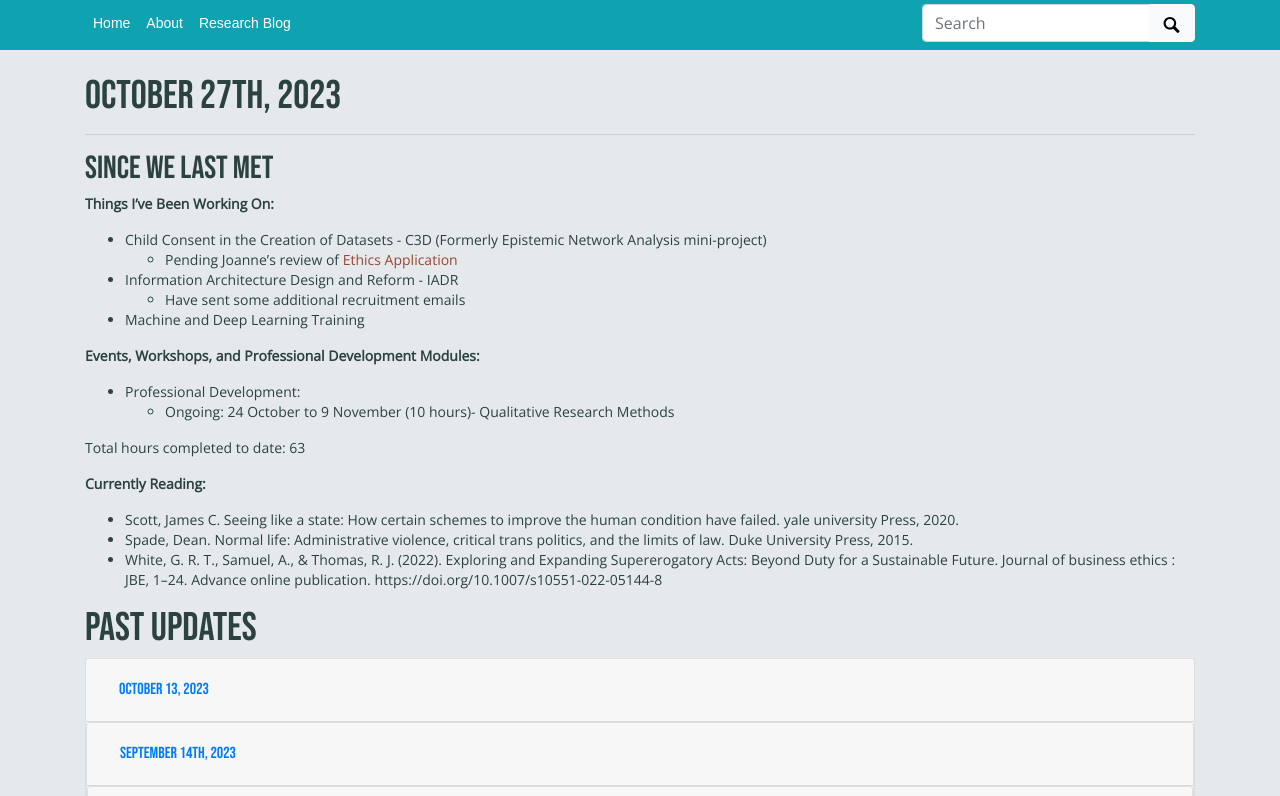
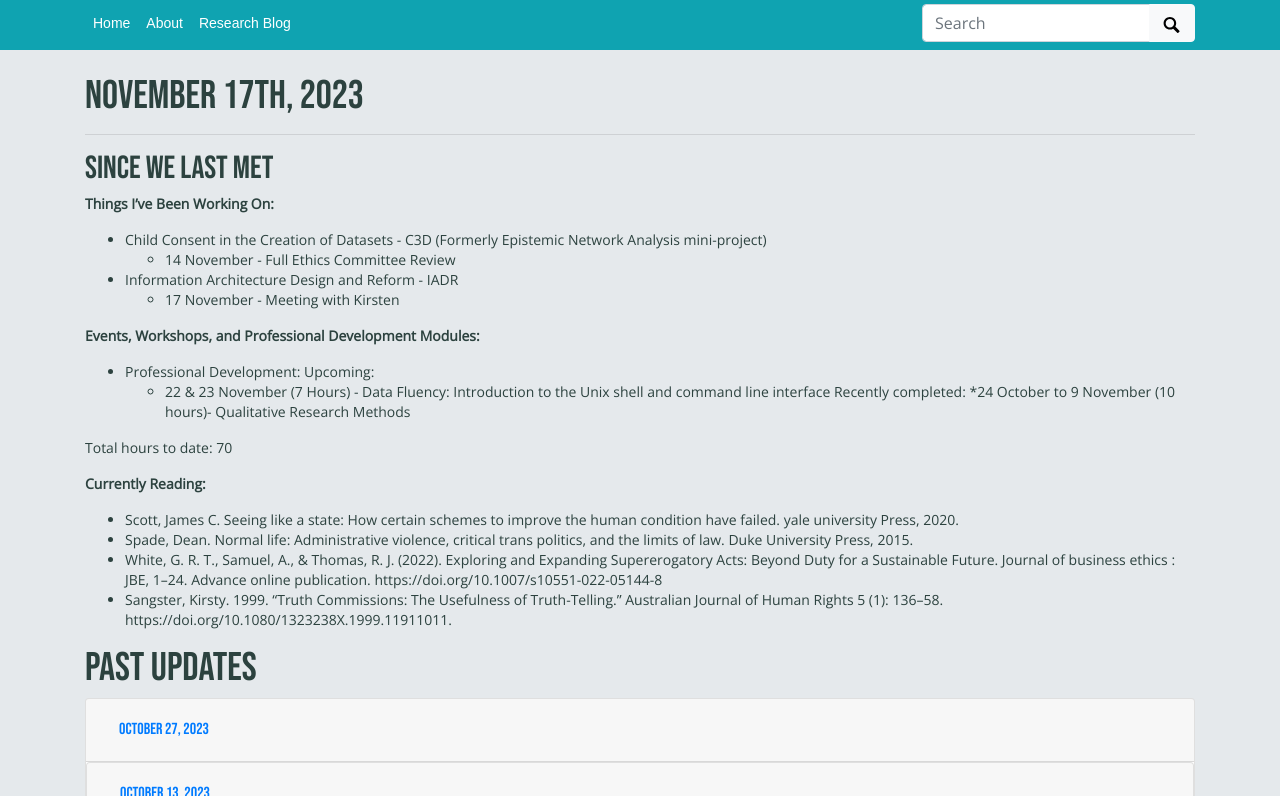
Before and after one commit to mxballin/recordkeeping-governance, a Jekyll site: the page built from pages/updates.md, in a window 1280 px wide and 900 px high, cut to the strip 104-900 px from the top of the window. Built offline with Jekyll 4.4.1, drawn with Linux system fonts in a browser that asks for light colours; some web fonts are replaced.

Commit message:
Update updates.md

```diff
--- a/pages/updates.md
+++ b/pages/updates.md
@@ -5,32 +5,74 @@ permalink: /updates.html
 # Edit the markdown on in this file to describe your collection
 # Look in _includes/feature for options to easily add features to the page
 ---
-# October 27th, 2023
+# November 17th, 2023
 <hr/>
 
 ## Since We Last Met
 
 __Things I've Been Working On:__
 * Child Consent in the Creation of Datasets - C3D (Formerly Epistemic Network Analysis mini-project)
-    * Pending Joanne's review of [Ethics Application](https://docs.google.com/document/d/1tlpJCSd5iN0XOJaPCiGQ6wHCR5XFQZ5EMgOk8tkS2fI/edit?usp=sharing)
+    * 14 November - Full Ethics Committee Review
 * Information Architecture Design and Reform - IADR
-    * Have sent some additional recruitment emails
-* Machine and Deep Learning Training
+    * 17 November - Meeting with Kirsten
 
 __Events, Workshops, and Professional Development Modules:__
 * Professional Development:
-  * Ongoing: 24 October to 9 November (10 hours)- Qualitative Research Methods
+  Upcoming:
+  * 22 & 23 November (7 Hours) - Data Fluency: Introduction to the Unix shell and command line interface
+  Recently completed:
+  *24 October to 9 November (10 hours)- Qualitative Research Methods
 
-Total hours completed to date: 63
+Total hours to date: 70
 
 __Currently Reading:__
 * Scott, James C. Seeing like a state: How certain schemes to improve the human condition have failed. yale university Press, 2020.
 * Spade, Dean. Normal life: Administrative violence, critical trans politics, and the limits of law. Duke University Press, 2015.
 * White, G. R. T., Samuel, A., & Thomas, R. J. (2022). Exploring and Expanding Supererogatory Acts: Beyond Duty for a Sustainable Future. Journal of business ethics : JBE, 1–24. Advance online publication. https://doi.org/10.1007/s10551-022-05144-8
+* Sangster, Kirsty. 1999. “Truth Commissions: The Usefulness of Truth-Telling.” Australian Journal of Human Rights 5 (1): 136–58. https://doi.org/10.1080/1323238X.1999.11911011.
+
 
 
 # Past Updates
 <div id="accordion">
+<div class="card">
+    <div class="card-header" id="heading102723">
+      <h5 class="mb-0">
+        <button class="btn btn-link" data-toggle="collapse" data-target="#collapse102723" aria-expanded="true" aria-controls="collapse102723">
+          October 27, 2023
+        </button>
+      </h5>
+    </div>
+    <div id="collapse102723" class="collapse" aria-labelledby="heading102723" data-parent="#accordion">
+      <div class="card-body">
+          <p><strong>Things I&#39;ve Been Working On:</strong></p>
+<ul>
+<li>Child Consent in the Creation of Datasets - C3D (Formerly Epistemic Network Analysis mini-project)<ul>
+<li>Pending Joanne&#39;s review of <a href="https://docs.google.com/document/d/1tlpJCSd5iN0XOJaPCiGQ6wHCR5XFQZ5EMgOk8tkS2fI/edit?usp=sharing">Ethics Application</a></li>
+</ul>
+</li>
+<li>Information Architecture Design and Reform - IADR<ul>
+<li>Have sent some additional recruitment emails</li>
+</ul>
+</li>
+<li>Machine and Deep Learning Training</li>
+</ul>
+<p><strong>Events, Workshops, and Professional Development Modules:</strong></p>
+<ul>
+<li>Professional Development:<ul>
+<li>Ongoing: 24 October to 9 November (10 hours)- Qualitative Research Methods</li>
+</ul>
+</li>
+</ul>
+<p>Total hours completed to date: 63</p>
+<p><strong>Currently Reading:</strong></p>
+<ul>
+<li>Scott, James C. Seeing like a state: How certain schemes to improve the human condition have failed. yale university Press, 2020.</li>
+<li>Spade, Dean. Normal life: Administrative violence, critical trans politics, and the limits of law. Duke University Press, 2015.</li>
+<li>White, G. R. T., Samuel, A., &amp; Thomas, R. J. (2022). Exploring and Expanding Supererogatory Acts: Beyond Duty for a Sustainable Future. Journal of business ethics : JBE, 1–24. Advance online publication. <a href="https://doi.org/10.1007/s10551-022-05144-8">https://doi.org/10.1007/s10551-022-05144-8</a></li>
+</ul>
+      </div>
+    </div>
   <div class="card">
     <div class="card-header" id="heading101323">
       <h5 class="mb-0">
@@ -71,7 +113,6 @@ __Currently Reading:__
           </ul>
       </div>
     </div>
-<div id="accordion">
   <div class="card">
     <div class="card-header" id="heading091423">
       <h5 class="mb-0">
@@ -110,7 +151,6 @@ __Currently Reading:__
         </ul>
       </div>
     </div>
-<div id="accordion">
      <div class="card">
     <div class="card-header" id="heading090123">
       <h5 class="mb-0">
@@ -163,7 +203,6 @@ __Currently Reading:__
 
 </div>
 </div>
-<div id="accordion">
      <div class="card">
     <div class="card-header" id="heading080423">
       <h5 class="mb-0">
@@ -201,7 +240,6 @@ __Currently Reading:__
 <li>Thesis Writing 2: Grammar for Editing Research Writing</li>
 </ul>
 <p><em>Total hours completed to date: 48</em></p>
-
 </div>
     </div>
      <div class="card">
@@ -214,7 +252,6 @@ __Currently Reading:__
     </div>
     <div id="collapse060923" class="collapse" aria-labelledby="heading060923" data-parent="#accordion">
       <div class="card-body">
-
 <p><strong>Things I&#39;ve Been Working On:</strong></p>
 <ul>
 <li>Epistemic Network Analysis mini-project <a href="https://docs.google.com/document/d/1zhdwhAJ0nOPwBpWtf9XiII3TyIQaXo6EiT_xwwA0250/edit?usp=sharing">Proposal</a><ul>
@@ -256,7 +293,6 @@ __Currently Reading:__
 <li>National Reconciliation Week - Documentary &#39;In My Blood It Runs&#39;</li>
 <li>Violet&#39;s Mid-Canditature Milestone</li>
 </ul>
-
         </div>
     </div>
   <div class="card">
```
